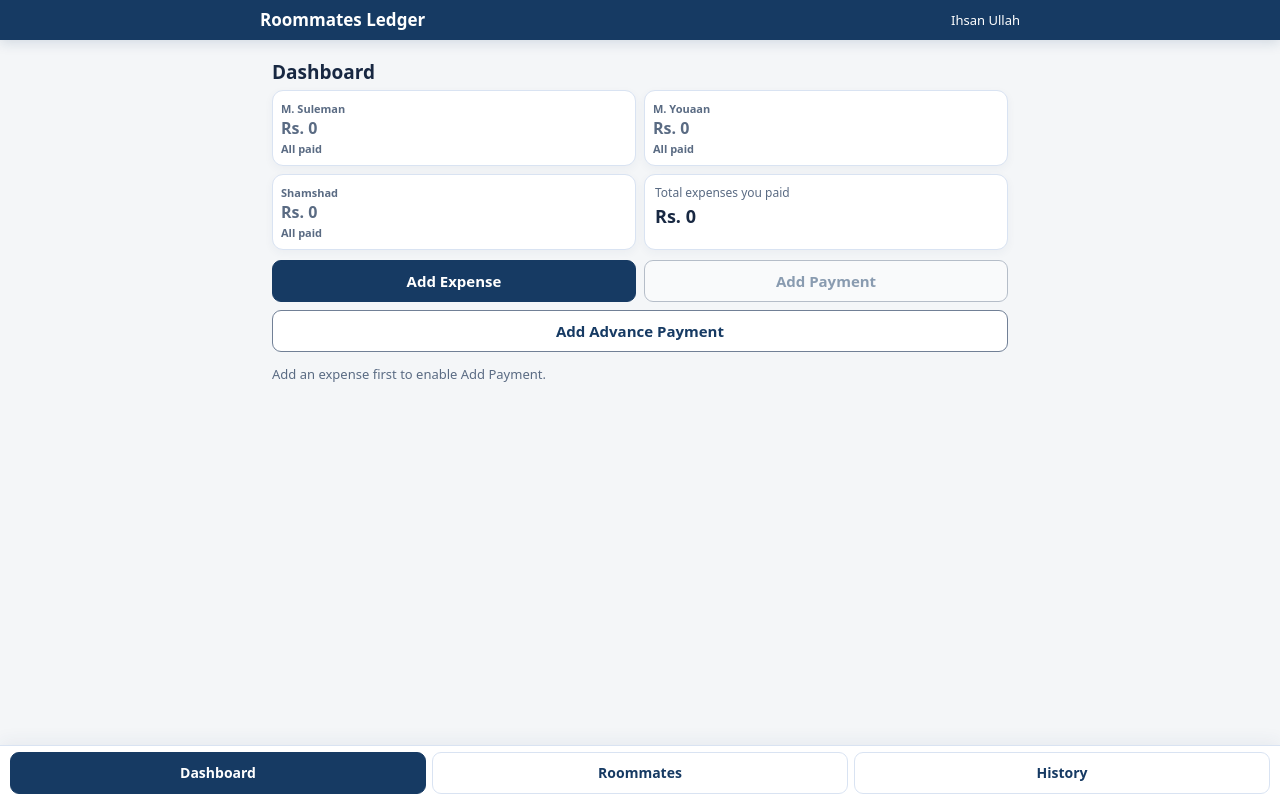
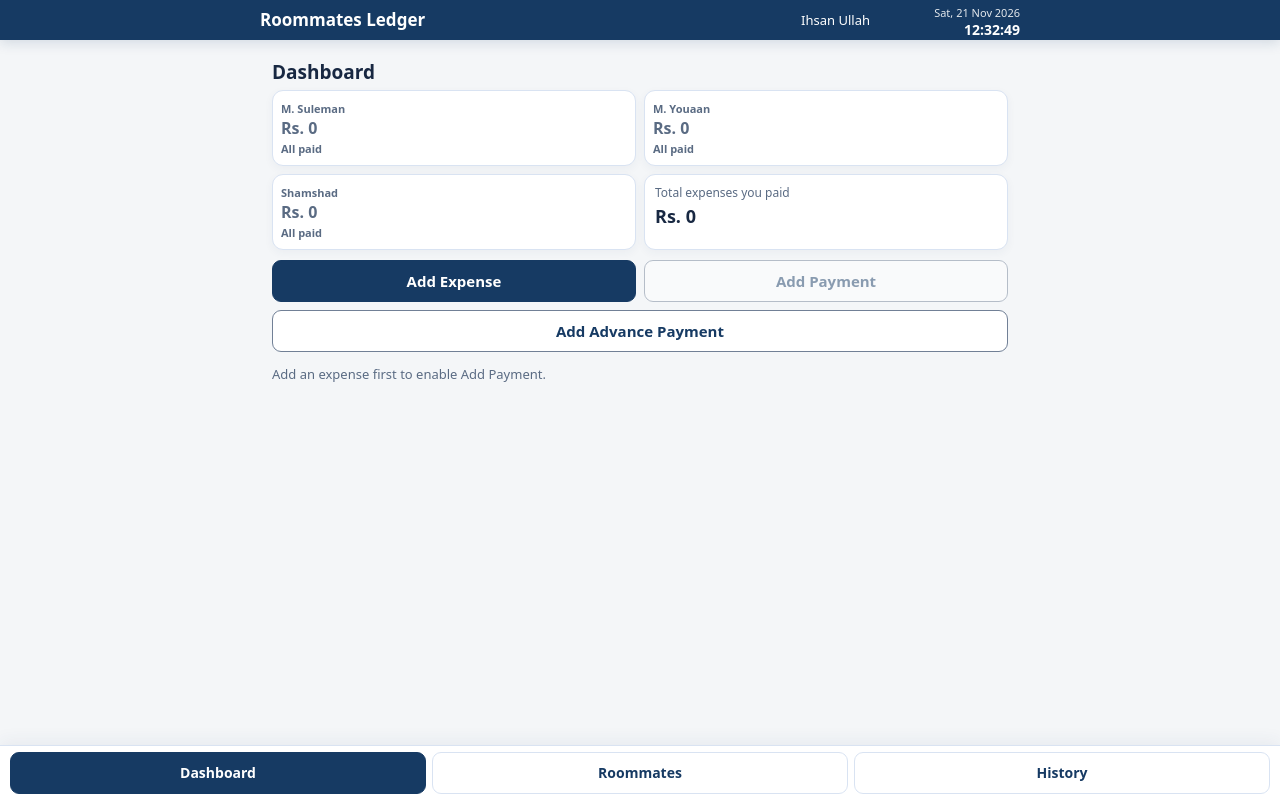
Before and after one commit to msulemanofficial07/Roommates-Ledger, a plain HTML site: page index.html in a window 1280 px wide. Drawn offline with Linux system fonts and the light colour scheme.

Commit message:
Update index.html

```diff
--- a/index.html
+++ b/index.html
@@ -10,7 +10,10 @@
 body{margin:0;background:#f4f6f8;color:var(--ink);font:15px/1.4 system-ui,"Segoe UI",Arial,sans-serif}
 header{background:var(--navy);color:#fff;padding:8px max(12px,calc((100vw - 760px)/2));display:flex;align-items:center;gap:8px;position:sticky;top:0;z-index:5;box-shadow:0 3px 12px #163a6326}
 header h1{font-size:17px;margin:0;flex:1}
-header .who{font-size:13px}
+header .who{font-size:13px;margin-right:150px}
+.live-clock{position:fixed;top:7px;right:max(12px,calc((100vw - 760px)/2));z-index:15;color:#fff;text-align:right;direction:ltr;line-height:1.1;white-space:nowrap;pointer-events:none;font-variant-numeric:tabular-nums}
+.live-clock-date{display:block;font-size:11px;opacity:.88}
+.live-clock-time{display:block;font-size:14px;margin-top:3px}
 main{max-width:760px;margin:0 auto;padding:12px 12px 76px}
 h2{font-size:19px;line-height:1.3;margin:2px 0 6px}h3{font-size:16px;margin:14px 0 6px}
 .intro{color:var(--mut);margin:0 0 10px;font-size:13px}
@@ -67,11 +70,29 @@ input[type=number],input[type=date]{direction:ltr;text-align:left}
 .sheet{background:#fff;width:100%;max-width:560px;max-height:92vh;overflow:auto;border-radius:14px 14px 0 0;padding:14px}
 @media(min-width:640px){main{padding-top:18px}.ov{align-items:center}.sheet{border-radius:14px}}
 @media(max-width:380px){main{padding-inline:10px}.stat{padding:8px}.stat b{font-size:16px}.actions{grid-template-columns:1fr 1fr}.room-card{padding:8px}.bottom-nav{gap:4px}}
+@media(max-width:380px){header h1{font-size:15px;padding-right:105px}header .who{display:none}.live-clock{right:10px}.live-clock-date{font-size:9px}.live-clock-time{font-size:13px}}
 .toast{position:fixed;left:50%;bottom:62px;transform:translateX(-50%);background:var(--navy);color:#fff;padding:9px 14px;border-radius:9px;z-index:30;max-width:92%;text-align:center;font-size:13px}
 </style>
 </head>
 <body>
 <div id="app"></div>
+<div class="live-clock" id="liveClock" aria-label="Current date and time">
+  <span class="live-clock-date" id="liveClockDate"></span>
+  <b class="live-clock-time" id="liveClockTime"></b>
+</div>
+<script>
+(function(){
+  function updateClock(){
+    const now=new Date();
+    const date=now.toLocaleDateString('en-GB',{weekday:'short',day:'2-digit',month:'short',year:'numeric'});
+    const time=now.toLocaleTimeString('en-GB',{hour:'2-digit',minute:'2-digit',second:'2-digit',hour12:false});
+    document.getElementById('liveClockDate').textContent=date;
+    document.getElementById('liveClockTime').textContent=time;
+  }
+  updateClock();
+  setInterval(updateClock,1000);
+})();
+</script>
 <script>
 const KEY='roommates_ledger_v1',UK='roommates_ledger_user';
 const $=s=>document.querySelector(s);
@@ -146,7 +167,8 @@ window.addEventListener('popstate',()=>{
 function render(){
   const app=$('#app');
   if(!me){
-    app.innerHTML=`<header><h1>Roommates Ledger</h1></header><main><h2>Who are you?</h2><p class="intro">Tap your name to open your ledger.</p><div class="profiles">${S.roommates.map(r=>`<button class="profile" data-a="pick" data-id="${r.id}">${esc(r.name)}</button>`).join('')}</div></main>`;return}
+    app.innerHTML=`<header><h1>Roommates Ledger</h1></header><main><h2>Who are you?</h2><p class="intro">Tap your name to open your ledger.</p><div class="profiles">${S.roommates.map(r=>`<button class="profile" data-a="pick" data-id="${r.id}">${esc(r.name)}</button>`).join('')}</div></main>`;
+    return}
   const tabs=[['home','Dashboard'],['mates','Roommates'],['history','History']];
   let body='';
   if(ui.view==='home')body=home();else if(ui.view==='acct')body=acct();else if(ui.view==='history')body=historyView();else body=mates();
```
